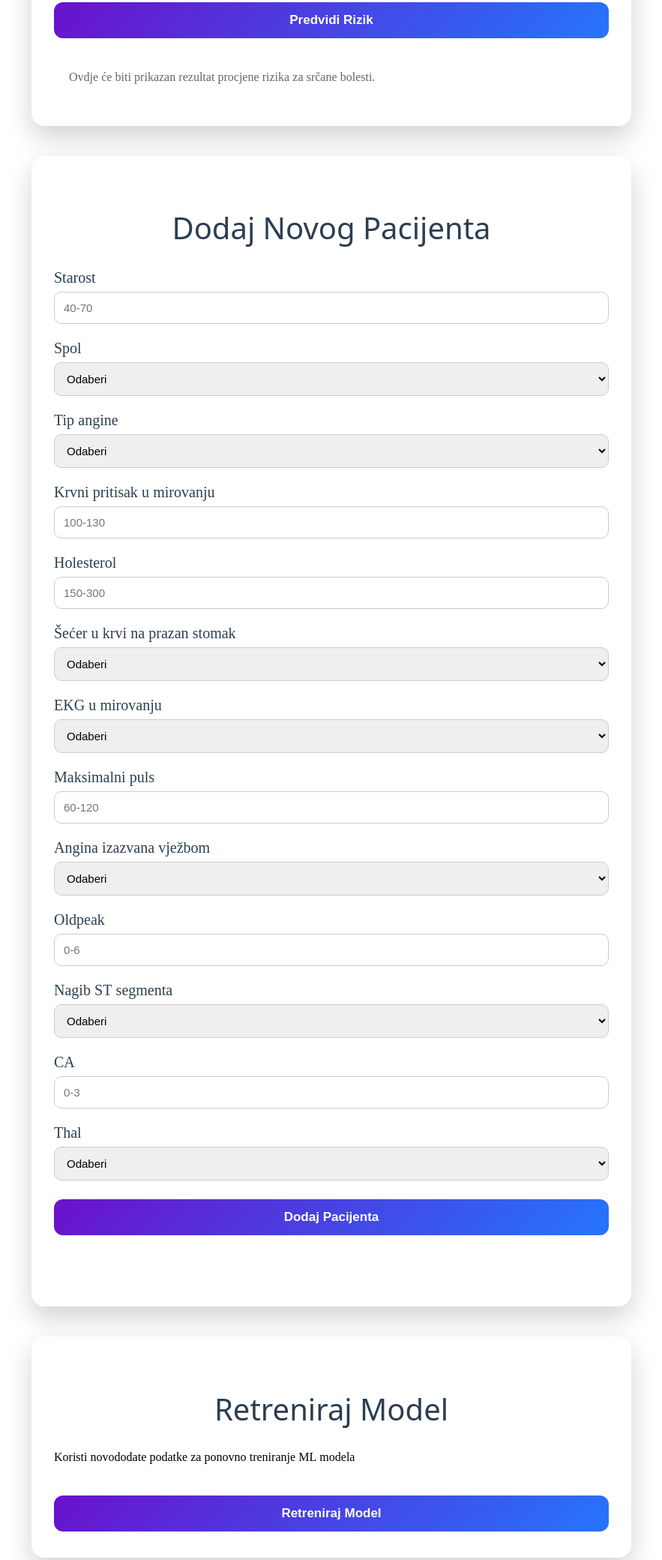
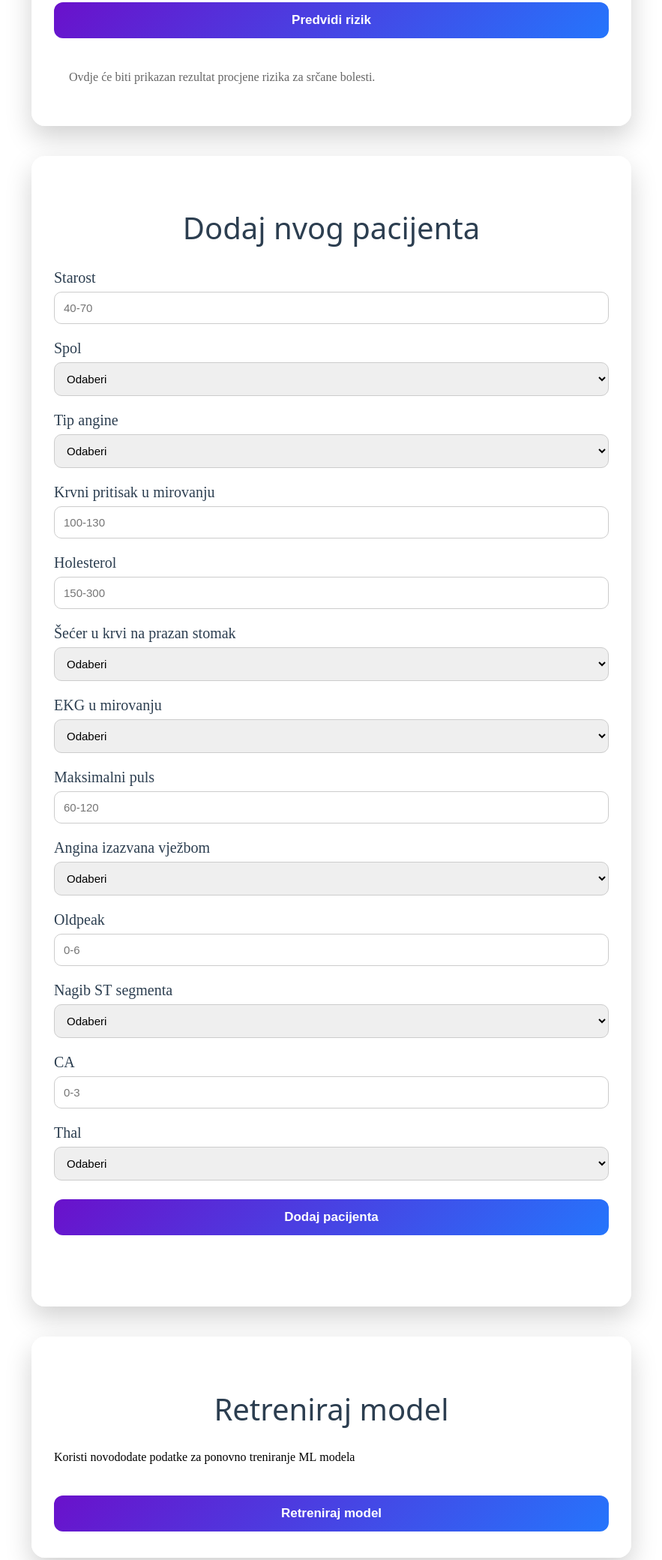
Before and after one commit to mnejra03/AI-Agent-, a plain HTML site: page HealthPredict/Frontend/index.html in a window 1280 px wide. Shown: the part 1541-3621 px from the top of the page at 75% size, without its empty margins (198-1081 px from the left). Drawn offline with Linux system fonts and the light colour scheme; a web font is replaced by a local one.

Commit message:
All finished

```diff
--- a/HealthPredict/Frontend/script.js
+++ b/HealthPredict/Frontend/script.js
@@ -21,12 +21,12 @@ const translations = {
         slope: "Nagib ST segmenta",
         ca: "CA",
         thal: "Thal",
-        predict_btn: "Predvidi Rizik",
-        add_patient_title: "Dodaj Novog Pacijenta",
-        add_patient_btn: "Dodaj Pacijenta",
-        retrain_title: "Retreniraj Model",
+        predict_btn: "Predvidi rizik",
+        add_patient_title: "Dodaj nvog pacijenta",
+        add_patient_btn: "Dodaj pacijenta",
+        retrain_title: "Retreniraj model",
         retrain_text: "Koristi novododate podatke za ponovno treniranje ML modela",
-        retrain_btn: "Retreniraj Model",
+        retrain_btn: "Retreniraj model",
         yes: "Da",
         no: "Ne",
         upsloping: "rastući",
--- a/HealthPredict/Frontend/style.css
+++ b/HealthPredict/Frontend/style.css
@@ -186,7 +186,7 @@ button:hover {
 }
 
 #retrainResult.error {
-    background-color: #c0392b; /* tamno crvena */
+    background-color: #f4ddda; /* tamno crvena */
     display: block;
 }
 
```
